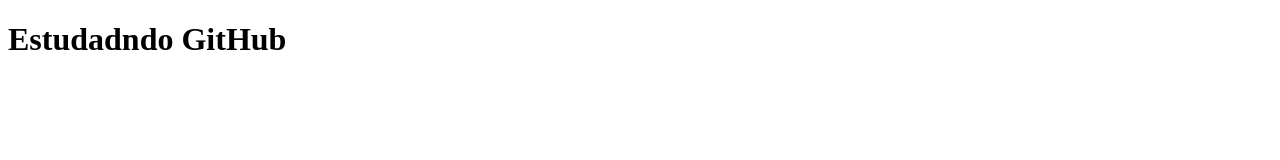
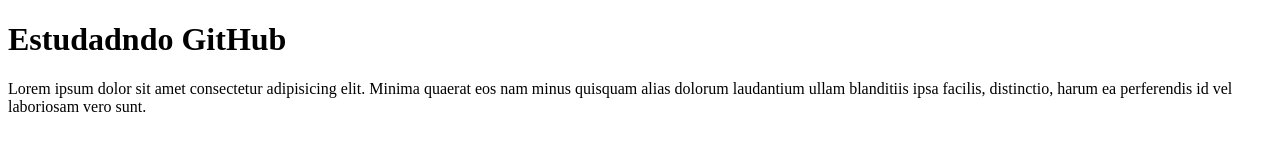
Before and after one commit to XidthyTi/estudandoGit, a plain HTML site: page index.html in a window 1280 px wide. Drawn offline with Linux system fonts and the light colour scheme.

Commit message:
Novo commit geral

```diff
--- a/index.html
+++ b/index.html
@@ -8,5 +8,10 @@
   </head>
   <body>
     <h1>Estudadndo GitHub</h1>
+    <p>
+      Lorem ipsum dolor sit amet consectetur adipisicing elit. Minima quaerat
+      eos nam minus quisquam alias dolorum laudantium ullam blanditiis ipsa
+      facilis, distinctio, harum ea perferendis id vel laboriosam vero sunt.
+    </p>
   </body>
 </html>
```
Also changed, not shown: empresa.txt, nomes.txt, nova.txt (added).
